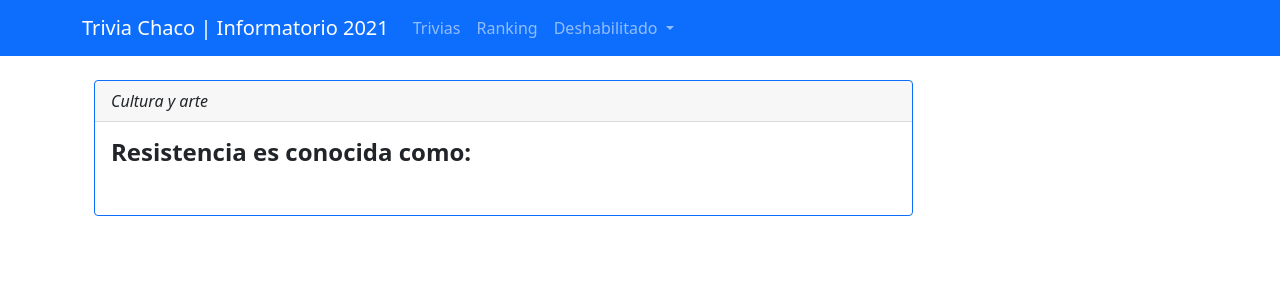
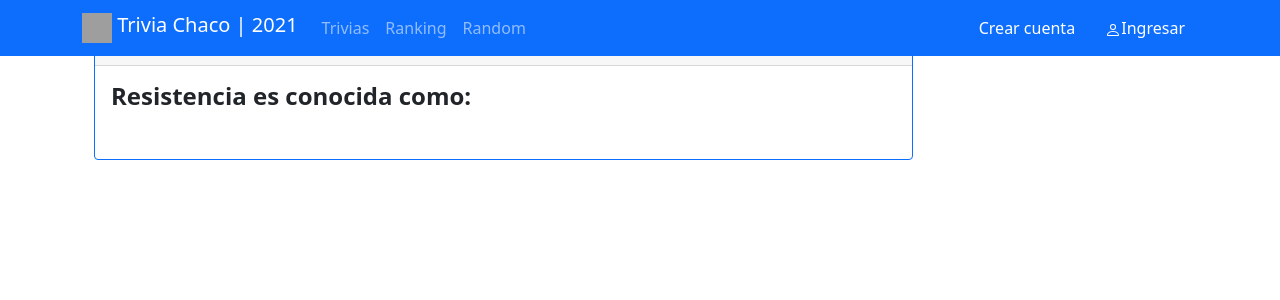
Before and after one commit to jhgakiyama/informatorio2021, a Django app: page /pregunta/1/ in a window 1280 px wide. Shown: the top 300 px of the page. Run offline with Django 3.2, Linux system fonts and the light colour scheme; data comes from the database, SQL or seed files in the repository; data that the repository does not hold is empty; parts of the project's set-up code (start-up, migrations or seed data) failed here and were passed over; grey boxes are pictures that could not be loaded.

Commit message:
actualizo navbar

```diff
--- a/templates/includes/navbar.html
+++ b/templates/includes/navbar.html
@@ -1,28 +1,37 @@
-<nav class="navbar navbar-expand-lg navbar-dark bg-primary">
+{% load static %}
+<nav class="navbar fixed-top navbar-expand-lg navbar-dark bg-primary">
   <div class="container">
-    <a class="navbar-brand mb-0 h1" href="#">Trivia Chaco | Informatorio 2021</a>
+    <a class="navbar-brand mb-0 h1" href="{% url 'home' %}">
+      <img src= "{% static 'images/logo.png' %}" width="30" height="30" class="d-inline-block align-top" alt=""> Trivia Chaco | 2021
+    </a>
     <button class="navbar-toggler" type="button" data-bs-toggle="collapse" data-bs-target="#navbarNavDropdown" aria-controls="navbarNavDropdown" aria-expanded="false" aria-label="Toggle navigation">
       <span class="navbar-toggler-icon"></span>
     </button>
     <div class="collapse navbar-collapse" id="navbarNavDropdown">
-      <ul class="navbar-nav">
+      <ul class="navbar-nav me-auto mb-2 mb-lg-0">
         <li class="nav-item">
           <a class="nav-link" href="{% url 'trivia-list' %}">Trivias</a>
         </li>
         <li class="nav-item">
           <a class="nav-link" href="#">Ranking</a>
         </li>
-        <li class="nav-item dropdown">
-          <a class="nav-link dropdown-toggle" href="#" id="navbarDropdownMenuLink" role="button" data-bs-toggle="dropdown" aria-expanded="false">
-            Deshabilitado
-          </a>
-          <ul class="dropdown-menu" aria-labelledby="navbarDropdownMenuLink">
-            <li><a class="dropdown-item" href="#">Menu dropdown 1</a></li>
-            <li><a class="dropdown-item" href="#">Menu dropdown 2</a></li>
-            <li><a class="dropdown-item" href="#">Menu dropdown 3</a></li>
-          </ul>
+        <li class="nav-item">
+          <a class="nav-link" href="{% url 'pregunta-detail-random' %}">Random</a>
         </li>
       </ul>
+<!--        Botones de le derecha -->
+        <form>
+        {% if user.is_authenticated %}
+            {% include 'includes/navbar_auth.html' %}
+        {% else %}
+            <a href="{% url 'signup' %}" class="btn btn-primary">Crear cuenta</a>
+            <a href="{% url 'login' %}" class="btn btn-primary">
+              <svg class="bi bi-person" width="1em" height="1em" viewBox="0 0 16 16" fill="currentColor" xmlns="http://www.w3.org/2000/svg">
+                <path fill-rule="evenodd" d="M13 14s1 0 1-1-1-4-6-4-6 3-6 4 1 1 1 1h10zm-9.995-.944v-.002.002zM3.022 13h9.956a.274.274 0 00.014-.002l.008-.002c-.001-.246-.154-.986-.832-1.664C11.516 10.68 10.289 10 8 10c-2.29 0-3.516.68-4.168 1.332-.678.678-.83 1.418-.832 1.664a1.05 1.05 0 00.022.004zm9.974.056v-.002.002zM8 7a2 2 0 100-4 2 2 0 000 4zm3-2a3 3 0 11-6 0 3 3 0 016 0z" clip-rule="evenodd"/>
+              </svg>Ingresar
+            </a>
+        {% endif %}
+      </form>
     </div>
   </div>
 </nav>
```
Also changed, not shown: templates/includes/navbar_auth.html (added, +13 -0 lines).
